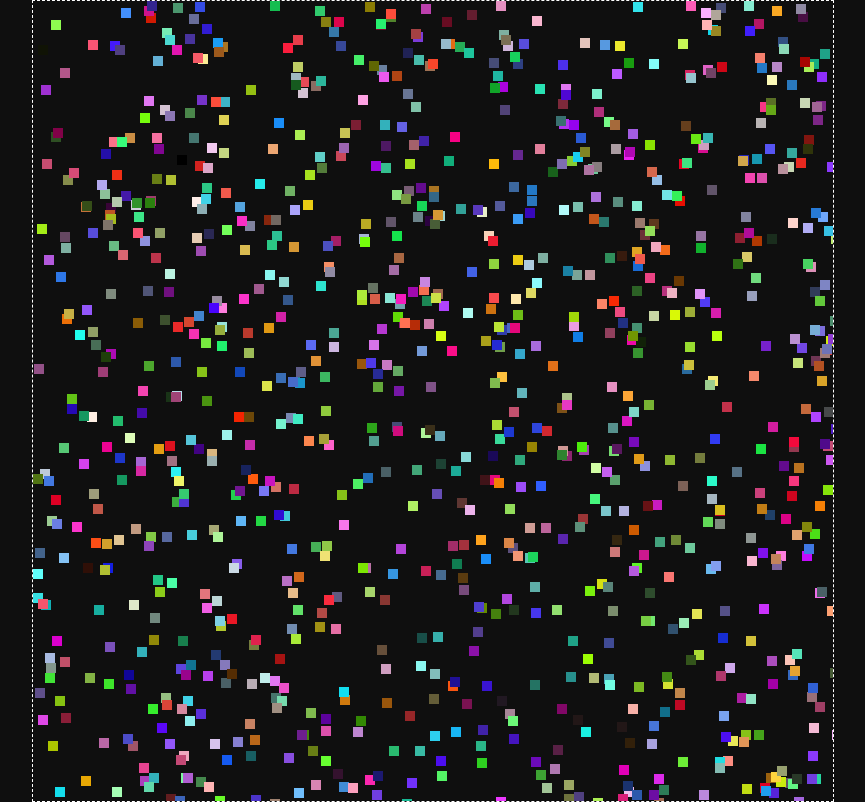
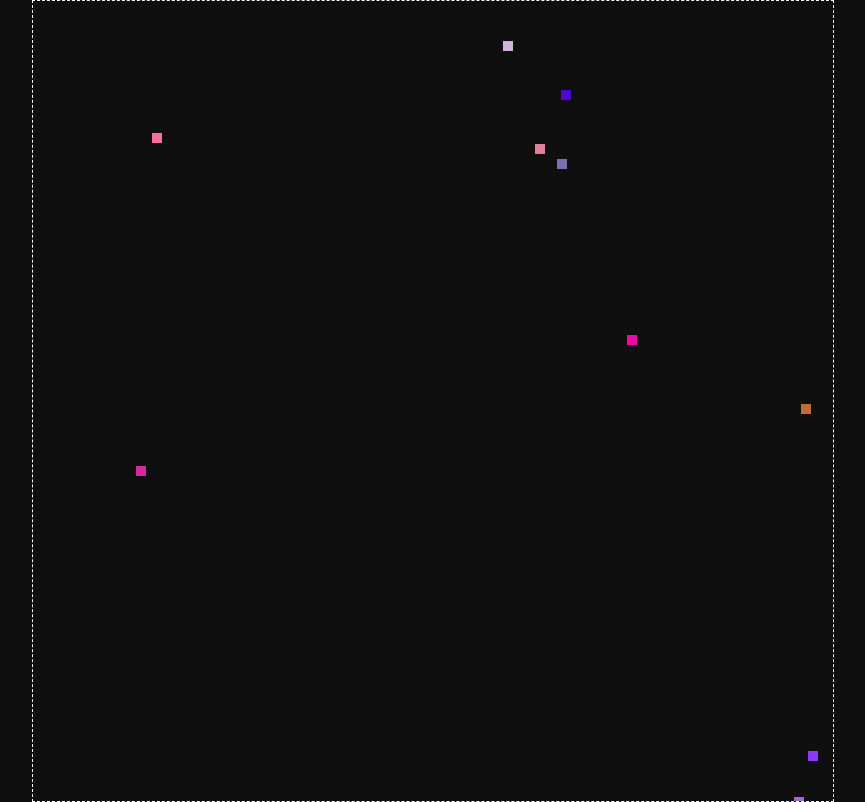
Before and after one commit to liamlaverty/March, a website built with webpack: page index.html in a window 1280 px wide. Shown: the whole page, without its empty margins (207-1072 px from the left). Built offline with Linux system fonts and the light colour scheme.

Commit message:
clears the canvas

```diff
--- a/index.html
+++ b/index.html
@@ -6,6 +6,10 @@
 
         <link rel="stylesheet" href="./dist/css/manual.css">
     </head>
-    <body></body>
+    <body>
+        <!-- <div id="details_div">
+            Item
+        </div> -->
+    </body>
     <script src="./dist/bundle.js"></script>
 </html>
--- a/src/application/viewport/canvas/_BaseCanvas.ts
+++ b/src/application/viewport/canvas/_BaseCanvas.ts
@@ -17,10 +17,6 @@ export class BaseCanvas extends Vector2 {
         attachedTo.append(this.theCanvas);
     }
 
-
-
-
-
     Draw(): CanvasRenderingContext2D {
         // console.log('drawing ' + this.theCanvas.id);
         // this.ctx.fillStyle = '#A9A9A9';
@@ -35,7 +31,6 @@ export class BaseCanvas extends Vector2 {
     }
 
     protected GreedyClearCanvas() {
-        console.log('greedy clearing')
         this.ctx.clearRect(0, 0, this.GetWidth(), this.GetHeight());
     }
 
@@ -46,9 +41,9 @@ export class BaseCanvas extends Vector2 {
 
 
     protected GetWidth() {
-        return this.x;
+        return this.getValueX();
     }
     protected GetHeight() {
-        return this.y;
+        return this.getValueY();
     }
 }
```
Also changed, not shown: dist/bundle.js, dist/css/manual.css.
